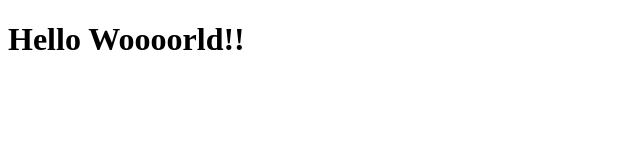
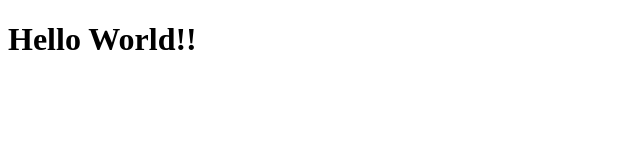
Before and after one commit to qiheme/homework-one, a plain HTML site: page index.html in a window 1280 px wide. Shown: the whole page, without its empty margins (0-640 px from the left). Drawn offline with Linux system fonts and the light colour scheme.

Commit message:
Fixed text in index html

```diff
--- a/index.html
+++ b/index.html
@@ -4,6 +4,6 @@
     <title>Homework One!!!</title>
   </head>
   <body>
-    <h1>Hello Woooorld!!</h1>
+    <h1>Hello World!!</h1>
   </body>
 </html>
```
